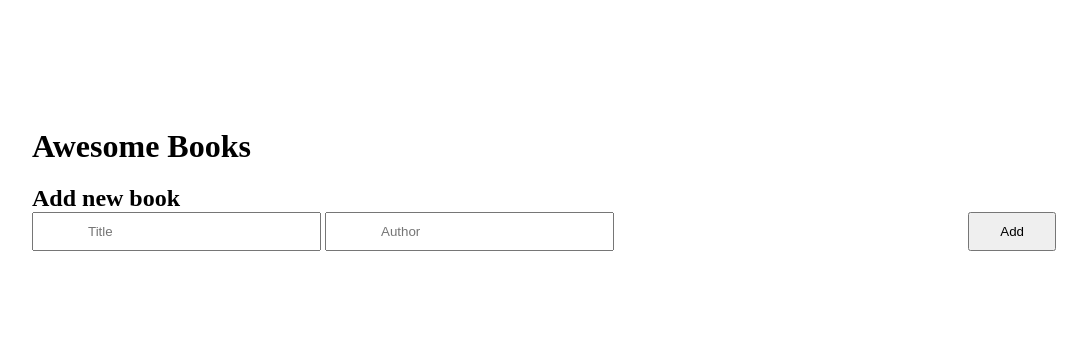
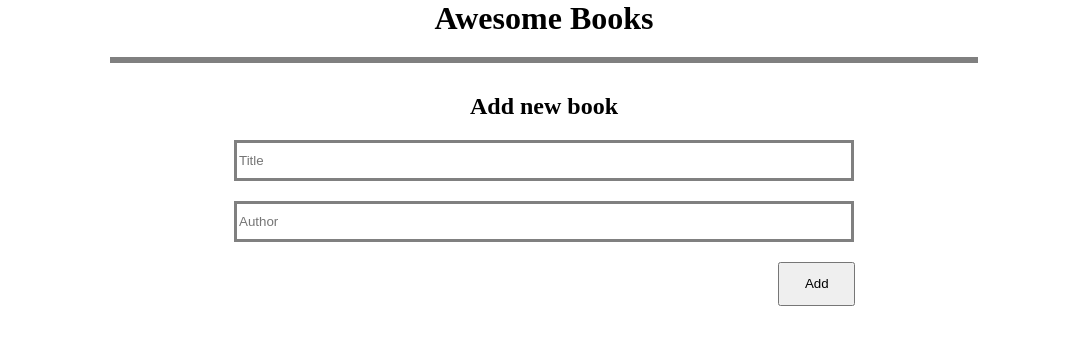
Before and after one commit to felixDev22/Awesome-Books-App, a website: page index.html in a window 1280 px wide. Shown: the whole page, without its empty margins (96-1183 px from the left). Drawn offline with Linux system fonts and the light colour scheme.

Commit message:
Style form and book list

```diff
--- a/style.css
+++ b/style.css
@@ -9,11 +9,30 @@ body {
 }
 
 .container {
-  width: 100%;
-  padding: 10% 10%;
+  margin: 0 20px;
+}
+
+.books-container {
+  border: grey solid;
+  width: 70%;
+  margin: 0 auto;
+}
+
+.book-holder {
+  display: flex;
+  flex-direction: row;
+  gap: 8px;
+}
+
+.book-wrapper {
+  display: flex;
+  justify-content: space-between;
+  align-items: center;
+  padding: 2%;
 }
 
 h1 {
+  text-align: center;
   margin-bottom: 20px;
 }
 
@@ -26,20 +45,25 @@ hr {
 }
 
 input {
-  padding: 10px 54px;
+  padding: 10px 2px;
+  border: grey solid;
+  width: 50%;
+}
+
+form {
+  display: flex;
+  flex-direction: column;
+  justify-content: center;
+  align-items: center;
+  gap: 20px;
+  margin-top: 30px;
+}
+
+.add-btn {
+  padding: 1% 2%;
+  margin-left: 44%;
 }
 
 button {
-  padding: 10px 30px;
-  margin-bottom: 20px;
+  padding: 1% 2%;
 }
-
-.add-btn {
-  display: flex;
-  float: right;
-}
-
-.books {
-  display: flex;
-  justify-content: space-between;
-}
```
